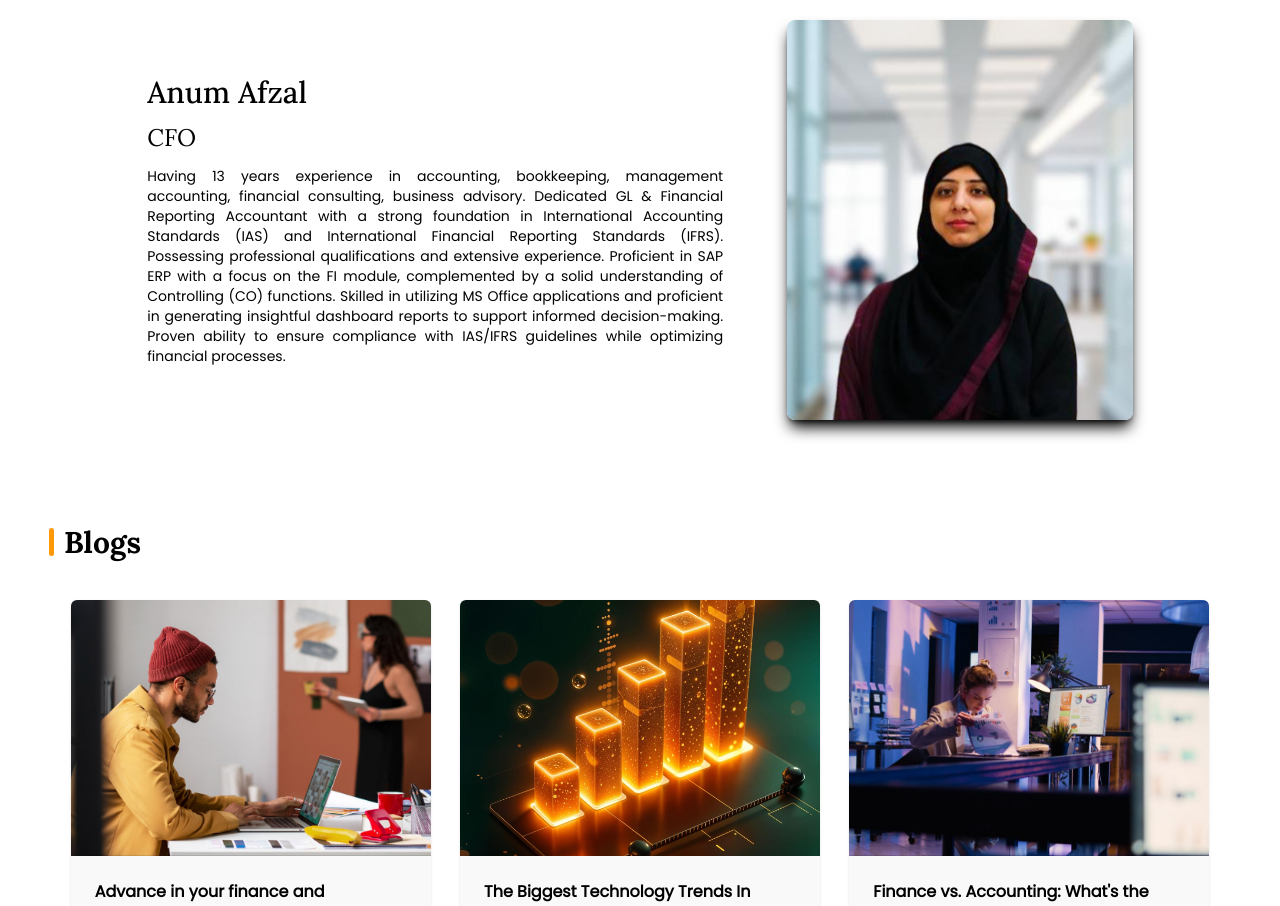
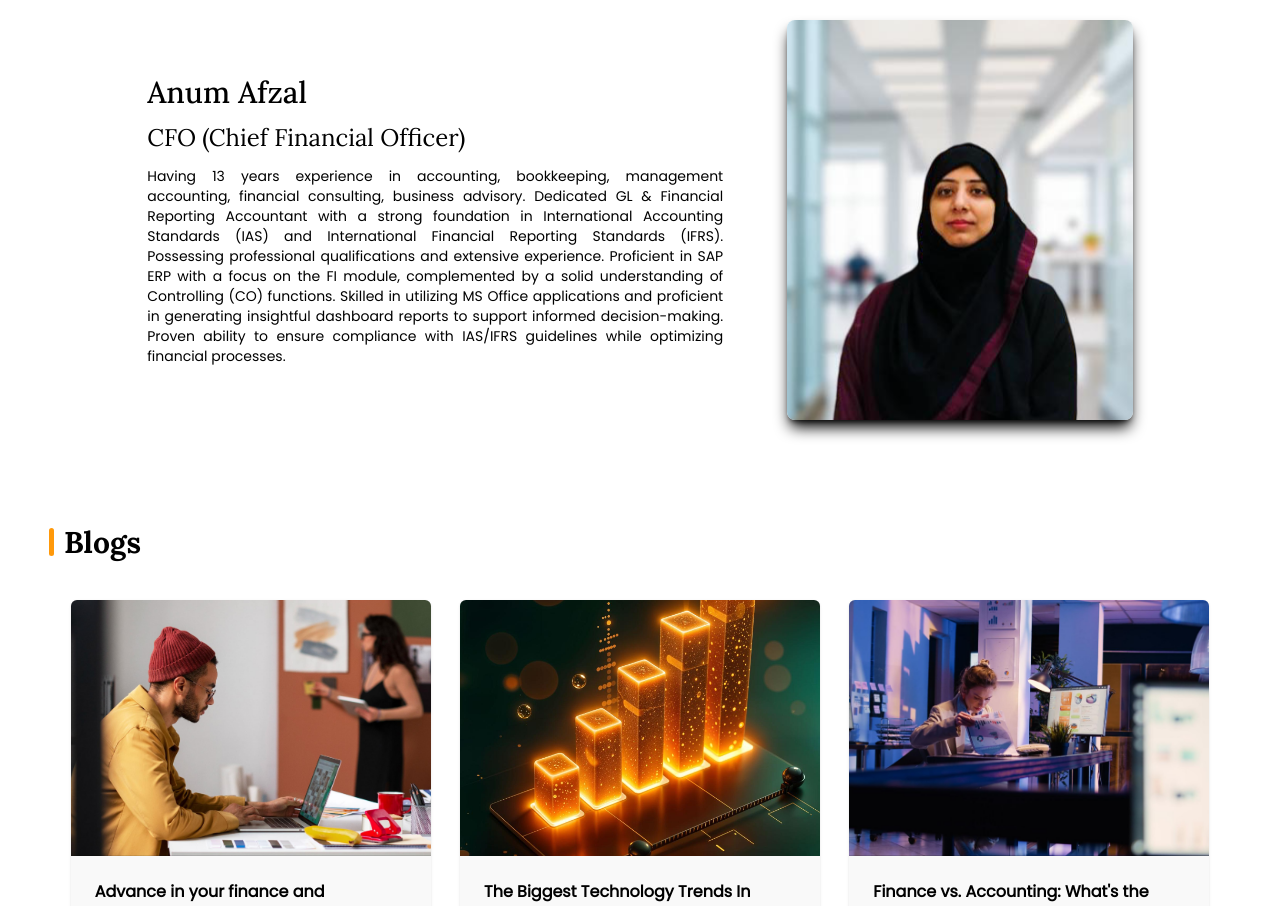
Before and after one commit to solemannoushad/Bizfinx79, a Next.js app: page / in a window 1280 px wide. Shown: the part 3780-4686 px from the top of the page. Built offline with nearby package versions, Linux system fonts and the light colour scheme; some icons are missing.

Commit message:
CFO full form added in teams section

```diff
--- a/src/content/team.ts
+++ b/src/content/team.ts
@@ -8,7 +8,7 @@ export const teamData = [
     {
         img: 'cofounder.png',
         name: 'Anum Afzal',
-        title: 'CFO',
+        title: 'CFO (Chief Financial Officer)',
         description: "Having 13 years experience in accounting, bookkeeping, management accounting, financial consulting, business advisory. Dedicated GL & Financial Reporting Accountant with a strong foundation in International Accounting Standards (IAS) and International Financial Reporting Standards (IFRS). Possessing professional qualifications and extensive experience. Proficient in SAP ERP with a focus on the FI module, complemented by a solid understanding of Controlling (CO) functions. Skilled in utilizing MS Office applications and proficient in generating insightful dashboard reports to support informed decision-making. Proven ability to ensure compliance with IAS/IFRS guidelines while optimizing financial processes."
     }
 ]
```
